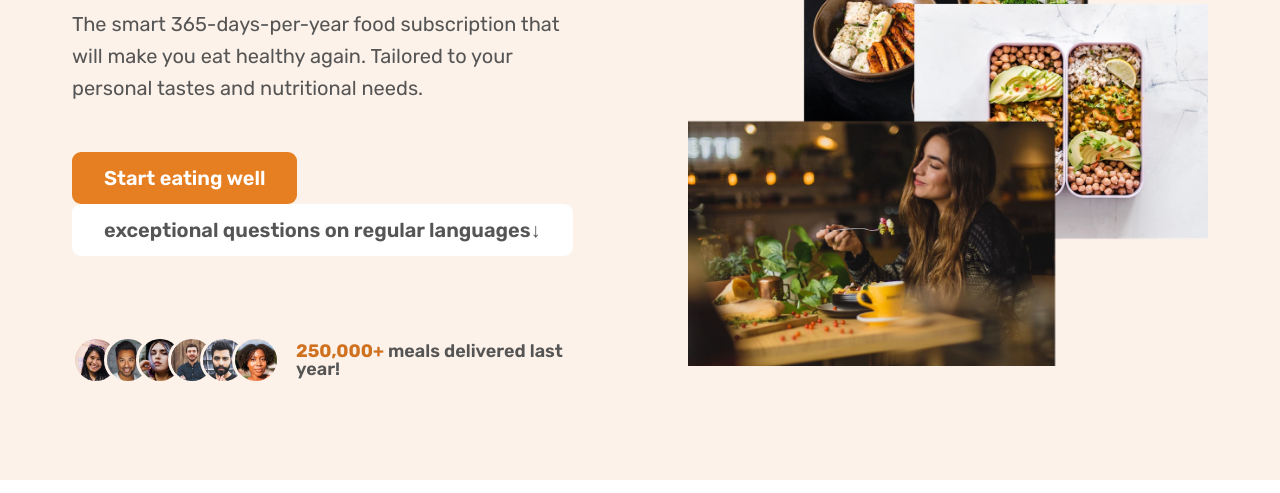
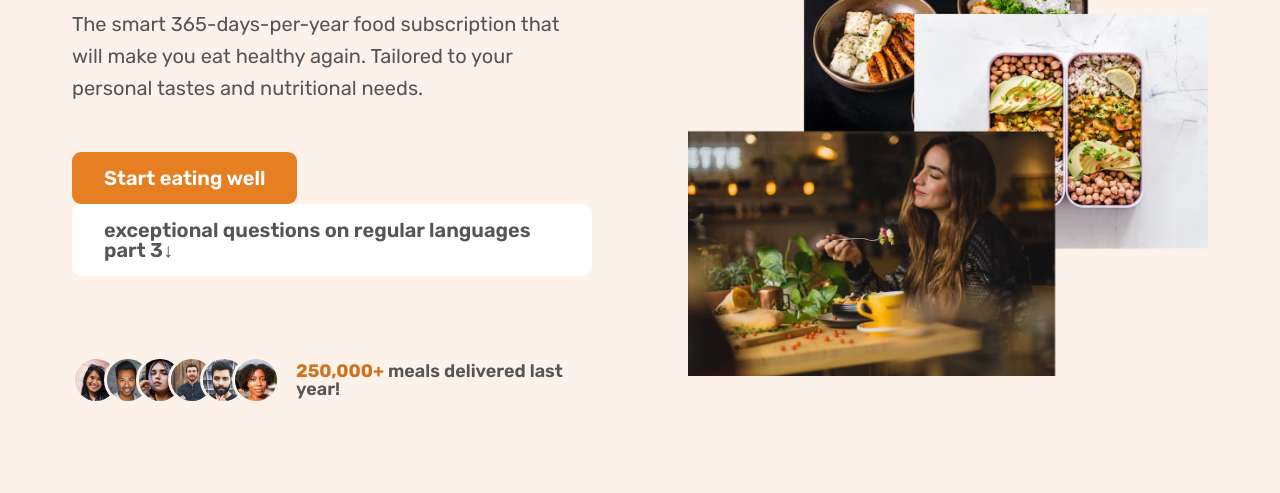
Before and after one commit to Supra707/Food-Website-using-only-html-and-CSS-, a plain HTML site: page index.html in a window 1280 px wide. Shown: the part 307-800 px from the top of the page. Drawn offline with nearby package versions, Linux system fonts and the light colour scheme; some packages are replaced by stand-ins of ours; a script that the page names is missing.

Commit message:
Update index.html

```diff
--- a/index.html
+++ b/index.html
@@ -80,7 +80,7 @@
               >Start eating well</a
             >
 
-            <a href="#how" class="btn btn--outline">exceptional questions on regular languages&darr;</a>
+            <a href="#how" class="btn btn--outline">exceptional questions on regular languages part 3&darr;</a>
             <div class="delivered-meals">
               <div class="delivered-imgs">
                 <img src="img/customers/customer-1.jpg" alt="Customer photo" />
```
